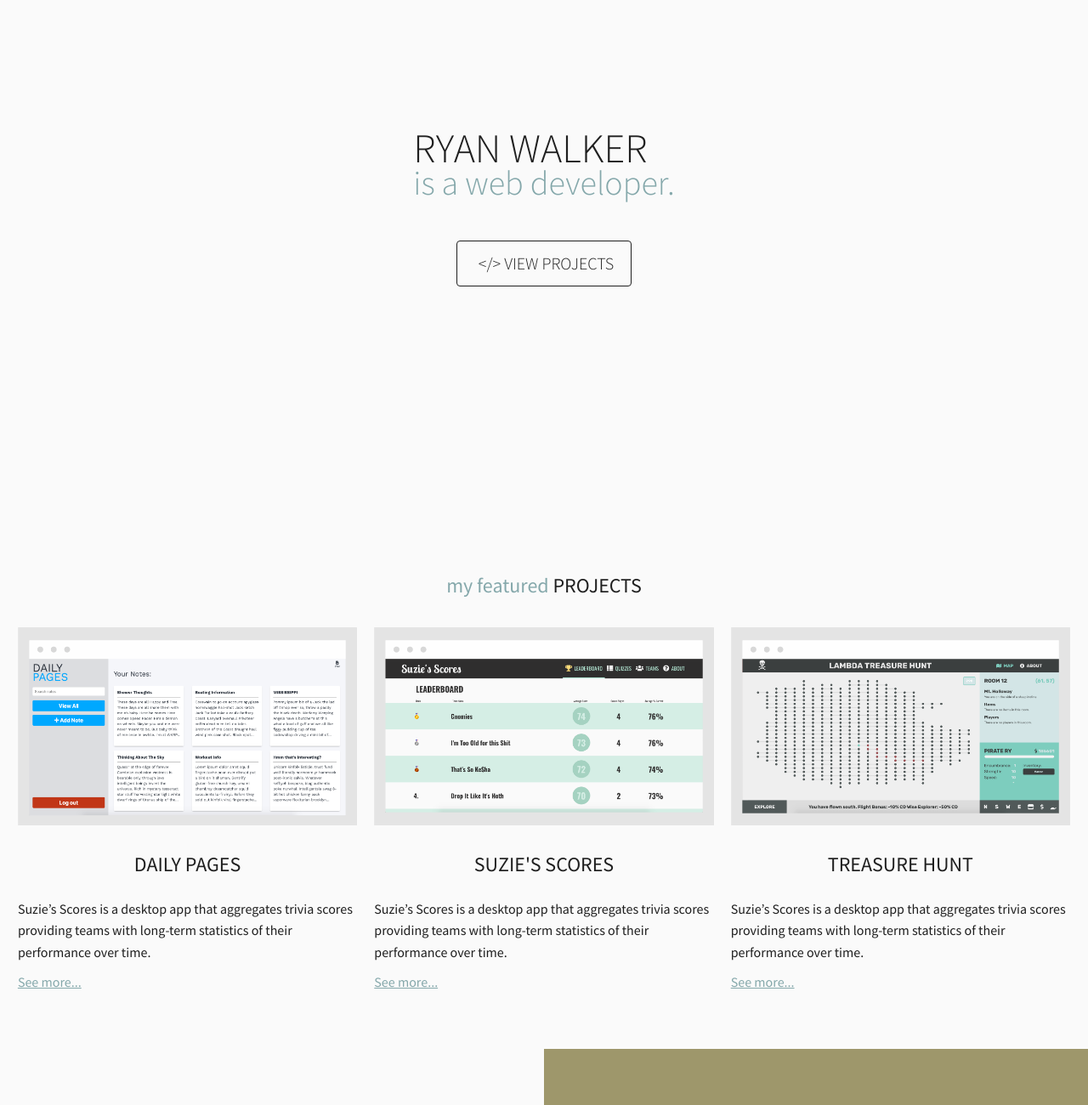
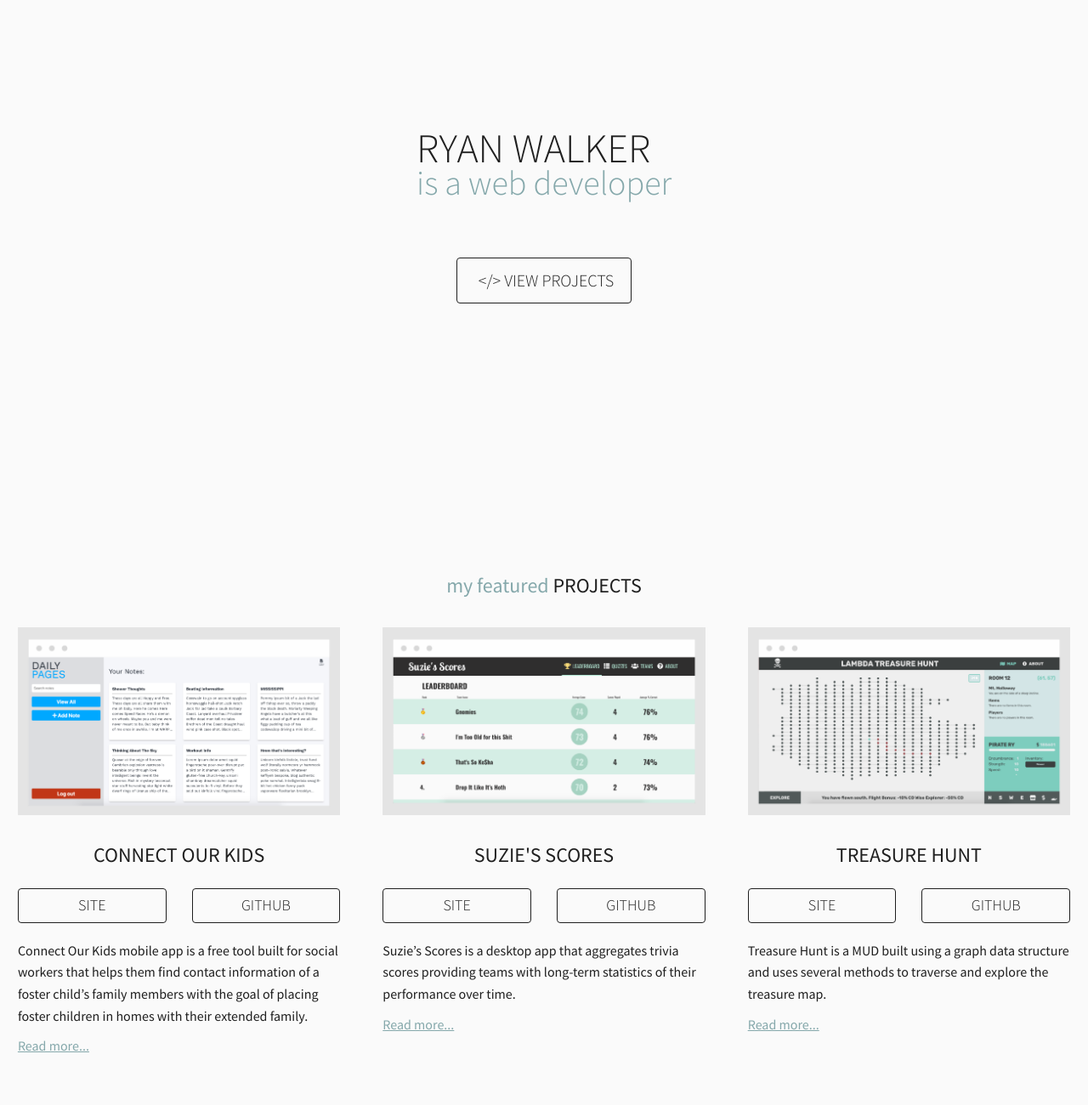
Before and after one commit to rytwalker/portfolio-updated, a Gatsby site: page / in a window 1280 px wide. Shown: the part 180-1480 px from the top of the page at 85% size. Built offline with nearby package versions, Linux system fonts and the light colour scheme; Gatsby itself is replaced by a stand-in of ours.

Commit message:
added some slick animations

```diff
--- a/src/components/AboutCard.js
+++ b/src/components/AboutCard.js
@@ -24,7 +24,7 @@
 
 const AboutPage = () => {
   return (
-    <AboutContainer>
+    <AboutContainer id="about">
       <AboutLeft>
         <img src={headshot} alt="It's me!" className="headshot" />
       </AboutLeft>
--- a/src/components/Banner.js
+++ b/src/components/Banner.js
@@ -1,19 +1,44 @@
-import React from "react";
+import React, { useState } from "react";
 import { Link } from "gatsby";
 import styled from "styled-components";
+import { useTrail, animated } from "react-spring";
 import { Icon, black, primary } from "../utilities";
 
+const items = ["Ryan Walker", "Is a Web Developer"];
+const classes = ["name", "tag"];
+const config = { mass: 5, tension: 2000, friction: 200 };
+
 const Banner = () => {
+  const [toggle, set] = useState(true);
+  const trail = useTrail(items.length, {
+    config,
+    opacity: toggle ? 1 : 0,
+    x: toggle ? 0 : 20,
+    height: toggle ? 80 : 0,
+    from: { opacity: 0, x: 20, height: 0 },
+  });
   return (
     <StyledBanner>
       <Hero>
-        <span className="name">Ryan Walker</span>
-        <span className="tag">Is a Web Developer.</span>
+        {trail.map(({ x, height, ...rest }, index) => (
+          <AnimatedTitleContainer
+            key={items[index]}
+            style={{
+              ...rest,
+              transform: x.interpolate(x => `translate3d(0,${x}px,0)`),
+            }}
+          >
+            <animated.span styles={{ height }} className={classes[index]}>
+              {items[index]}
+            </animated.span>
+          </AnimatedTitleContainer>
+        ))}
       </Hero>
 
       <Link className="btn-link" to="/#projects">
         <span>{"</> View Projects"}</span>
       </Link>
+      {/* <button onClick={() => set(!toggle)}>Toggle</button> */}
     </StyledBanner>
   );
 };
@@ -23,6 +48,16 @@
   height: 20px;
   fill: red;
 `;
+
+const TitleContainer = styled.div`
+  will-change: transform, opacity;
+  /* overflow: hidden; */
+  position: relative;
+  /* padding-bottom: 1rem; */
+  width: 100%;
+`;
+
+const AnimatedTitleContainer = animated(TitleContainer);
 
 const StyledBanner = styled.div`
   min-height: calc(100vh - 50px);
@@ -67,6 +102,8 @@
   flex-direction: column;
   justify-content: center;
   margin-bottom: 5rem;
+  height: 120px;
+  overflow: hidden;
   .name,
   .tag {
     display: block;
--- a/src/components/HorizontalNavigation.js
+++ b/src/components/HorizontalNavigation.js
@@ -9,7 +9,7 @@
     <StyledNav style={style}>
       <Link to="/">Home</Link>
       <Link to="/#projects">Projects</Link>
-      <Link to="/about">About</Link>
+      <Link to="/#about">About</Link>
       <Link to="/#contact">Contact</Link>
     </StyledNav>
   );
--- a/src/components/HorizontalSocialBar.js
+++ b/src/components/HorizontalSocialBar.js
@@ -1,6 +1,6 @@
 import React from "react";
 import styled from "styled-components";
-import { Icon, primary } from "../utilities";
+import { above, Icon, white } from "../utilities";
 
 const HorizontalSocialBar = () => {
   return (
@@ -22,14 +22,18 @@
 
 const StyledSocialBar = styled.div`
   height: 50px;
-  background-color: ${primary};
+  margin-top: 20px;
+  background-color: ${white};
   .container {
     display: flex;
     align-items: center;
-    justify-content: space-evenly;
+    justify-content: space-between;
     height: 100%;
     width: 85%;
     margin: 0 auto;
+    ${above.lg`
+      justify-content: space-evenly;
+    `}
     a {
       height: 100%;
       display: flex;
--- a/src/components/Navigation.js
+++ b/src/components/Navigation.js
@@ -13,7 +13,7 @@
       <Link onClick={() => setToggle(false)} to="/#projects">
         Projects
       </Link>
-      <Link onClick={() => setToggle(false)} to="/about">
+      <Link onClick={() => setToggle(false)} to="/#about">
         About
       </Link>
       <Link onClick={() => setToggle(false)} to="/#contact">
--- a/src/components/ProjectCard.js
+++ b/src/components/ProjectCard.js
@@ -3,14 +3,23 @@
 import styled from "styled-components";
 import { primary, black } from "../utilities";
 
-const ProjectCard = ({ description, path, src, title }) => {
+const ProjectCard = ({ description, links, path, src, title }) => {
   console.log(description);
   return (
     <StyledProjectCard>
       <img src={src} alt="project" />
       <ProjectCardHeading>{title}</ProjectCardHeading>
+      <ButtonContainer>
+        {/* <Button>MORE</Button> */}
+        <Button href={links.website} target="_blank">
+          SITE
+        </Button>
+        <Button href={links.github} target="_blank">
+          GITHUB
+        </Button>
+      </ButtonContainer>
       <p>{description}</p>
-      <Link to={`/projects${path}`}>See more...</Link>
+      <StyledLink to={`/projects${path}`}>Read more...</StyledLink>
     </StyledProjectCard>
   );
 };
@@ -23,13 +32,16 @@
     width: 100%;
     margin-bottom: 2rem;
   }
-  a,
-  a:visited {
-    color: ${primary};
-  }
 
   p {
     margin-bottom: 1rem;
+  }
+`;
+
+const StyledLink = styled(Link)`
+  color: ${primary};
+  &:visited {
+    color: ${primary};
   }
 `;
 
@@ -42,4 +54,37 @@
   color: ${black};
 `;
 
+const ButtonContainer = styled.div`
+  display: grid;
+  grid-template-columns: 1fr 1fr;
+  grid-gap: 3rem;
+  margin-bottom: 2rem;
+`;
+
+const Button = styled.a`
+  border: 1px solid ${black};
+  border-radius: 4px;
+  padding: 0.5rem 1rem;
+  background: transparent;
+  cursor: pointer;
+  transition: all 0.2s;
+  font-size: 1.8rem;
+  font-weight: 300;
+  color: ${black};
+  text-decoration: none;
+  text-transform: uppercase;
+
+  display: flex;
+  align-items: center;
+  justify-content: center;
+  &:visited {
+    color: ${black};
+  }
+  &:hover {
+    border-color: ${black};
+    color: ${primary};
+    border: 1px solid ${primary};
+  }
+`;
+
 export default ProjectCard;
--- a/src/components/Projects.js
+++ b/src/components/Projects.js
@@ -6,7 +6,10 @@
 
 const PROJECT_LIST_QUERY = graphql`
   query ProjectListQuery {
-    allMarkdownRemark {
+    allMarkdownRemark(
+      limit: 3
+      sort: { order: DESC, fields: [frontmatter___date] }
+    ) {
       edges {
         node {
           excerpt
@@ -14,6 +17,10 @@
             title
             path
             description
+            links {
+              github
+              website
+            }
             imgUrl {
               childImageSharp {
                 fluid(maxWidth: 956) {
@@ -44,6 +51,7 @@
               description={edge.node.frontmatter.description}
               src={edge.node.frontmatter.imgUrl.childImageSharp.fluid.src}
               path={edge.node.frontmatter.path}
+              links={edge.node.frontmatter.links}
             />
           ))}
         </ProjectsContainer>
@@ -64,7 +72,7 @@
   `}
   ${above.lg`
       grid-template-columns: 1fr 1fr 1fr;
-      grid-gap: 2rem;
+      grid-gap: 5rem;
 
   `}
 `;
--- a/src/projects/daily-pages.md
+++ b/src/projects/connect-our-kids.md
@@ -1,11 +1,11 @@
 ---
-path: "/daily-pages"
-date: "2019-03-07"
-title: "Daily Pages"
+path: "/connect-our-kids"
+date: "2019-06-29"
+title: "Connect Our Kids"
 imgUrl: "../images/daily-pages-1.png"
 tech: ["React", "Redux", "Postgres"]
 links: { "github": "https://github.com", "website": "https://github.com" }
-description: "Suzie’s Scores is a desktop app that aggregates trivia scores providing teams with long-term statistics of their performance over time."
+description: "Connect Our Kids mobile app is a free tool built for social workers that helps them find contact information of a foster child’s family members with the goal of placing foster children in homes with their extended family."
 ---
 
 ![alt text](../images/daily-pages-1.png)
--- a/src/projects/suzies-scores.md
+++ b/src/projects/suzies-scores.md
@@ -1,6 +1,6 @@
 ---
 path: "/suzies-scores"
-date: "2019-03-07"
+date: "2019-03-09"
 title: "Suzie's Scores"
 imgUrl: "../images/suzies-scores-1.png"
 tech: ["React", "Redux", "Postgres"]
--- a/src/projects/treasure-hunt.md
+++ b/src/projects/treasure-hunt.md
@@ -1,11 +1,11 @@
 ---
 path: "/treasure-hunt"
-date: "2019-03-07"
+date: "2019-03-08"
 title: "Treasure Hunt"
 imgUrl: "../images/treasure-hunt-1.png"
 tech: ["React", "Redux", "Postgres"]
 links: { "github": "https://github.com", "website": "https://github.com" }
-description: "Suzie’s Scores is a desktop app that aggregates trivia scores providing teams with long-term statistics of their performance over time."
+description: "Treasure Hunt is a MUD built using a graph data structure and uses several methods to traverse and explore the treasure map."
 ---
 
 ![alt text](../images/treasure-hunt-1.png)
--- a/src/utilities/colors.js
+++ b/src/utilities/colors.js
@@ -1,7 +1,7 @@
 export const primary = "#85A8AB";
-export const primaryLight = "#E1ECEB";
-export const secondary = "#D1345B";
-export const lightGrey = "#EFEFEF";
+export const primaryLight = "#CDE7EA";
+export const secondary = "#9E976B";
+export const lightGrey = "#eee";
 export const grey = "#C9C9C9";
 export const darkGrey = "#3A3A3A";
 // export const darkGrey = '#070707';
```
